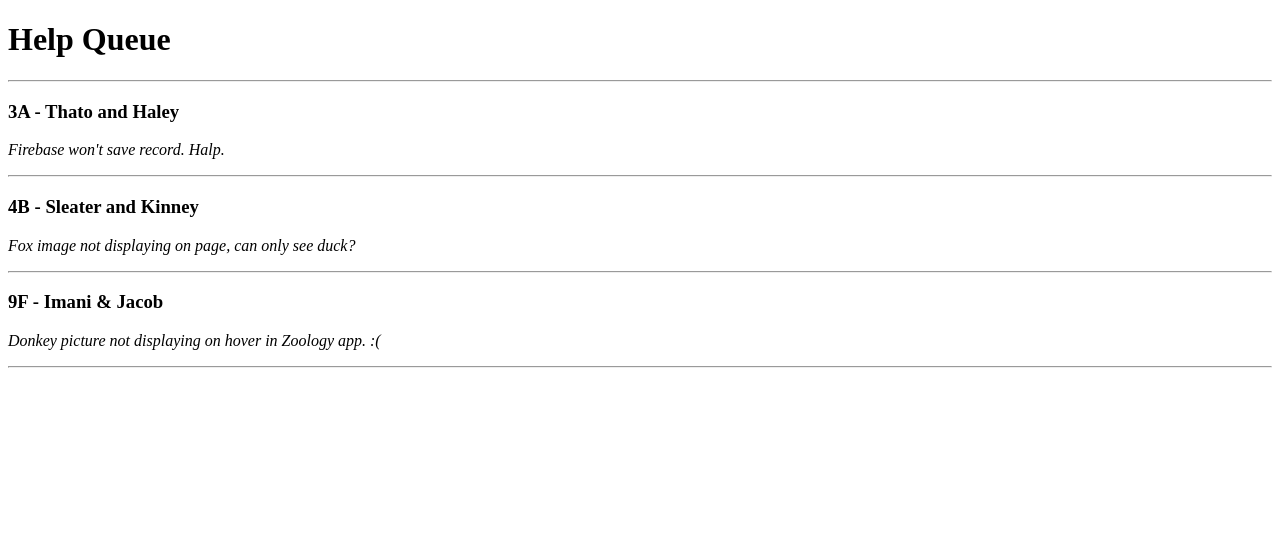
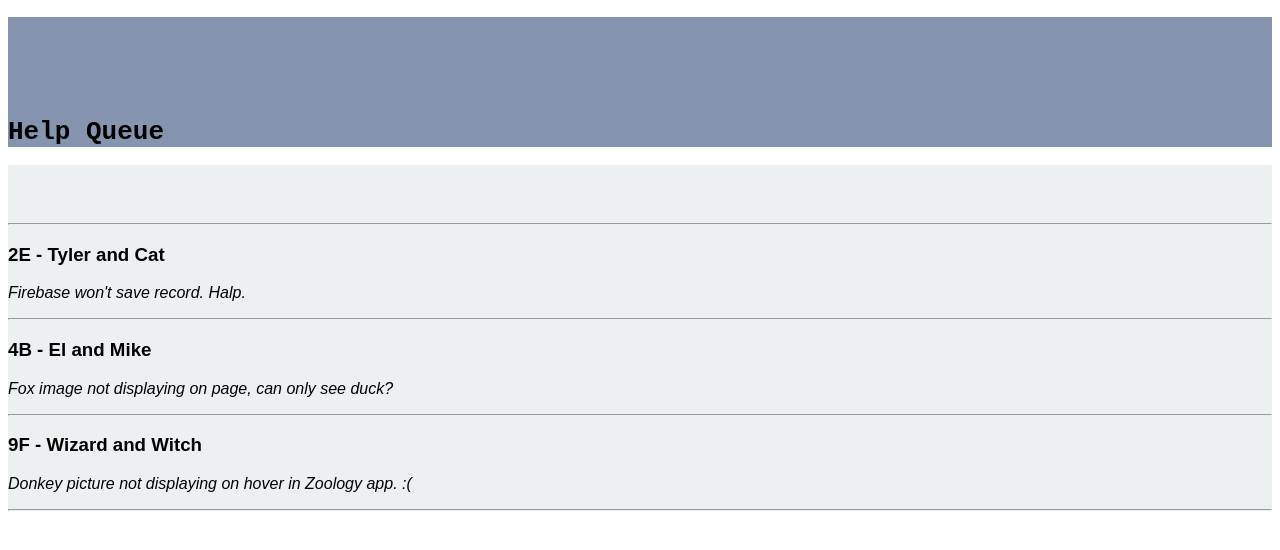
Before and after one commit to thatcat13/react-help-queue, a React app: page / in a window 1280 px wide. Shown: the top 550 px of the page. Built offline with nearby package versions, Linux system fonts and the light colour scheme.

Commit message:
add CSS objects to apply our first styles to components

```diff
--- a/src/components/Header.jsx
+++ b/src/components/Header.jsx
@@ -2,8 +2,13 @@ import React from 'react';
 
 
 function Header(){
+  var anotherStyledComponentStyles = {
+    backgroundColor: '#8595af',
+    fontFamily: 'monospace',
+    paddingTop: '100px'
+  }
   return (
-    <h1>Help Queue</h1>
+    <h1 style={anotherStyledComponentStyles}>Help Queue</h1>
   );
 }
 
--- a/src/components/TicketList.jsx
+++ b/src/components/TicketList.jsx
@@ -3,25 +3,30 @@ import Ticket from './Ticket';
 
 var masterTicketList = [
   {
-    names: 'Thato and Haley',
-    location: '3A',
+    names: 'Tyler and Cat',
+    location: '2E',
     issue: 'Firebase won\'t save record. Halp.'
   },
   {
-    names: 'Sleater and Kinney',
+    names: 'El and Mike',
     location: '4B',
     issue: 'Fox image not displaying on page, can only see duck?'
   },
   {
-    names: 'Imani & Jacob',
+    names: 'Wizard and Witch',
     location: '9F',
     issue: 'Donkey picture not displaying on hover in Zoology app. :('
   }
 ];
 
 function TicketList(){
+  var myStyledComponentStyles = {
+    backgroundColor: '#ecf0f1',
+    fontFamily: 'sans-serif',
+    paddingTop: '50px'
+  }
   return (
-    <div>
+    <div style={myStyledComponentStyles}>
       <hr/>
       {masterTicketList.map((ticket, index) =>
         <Ticket names={ticket.names}
```
